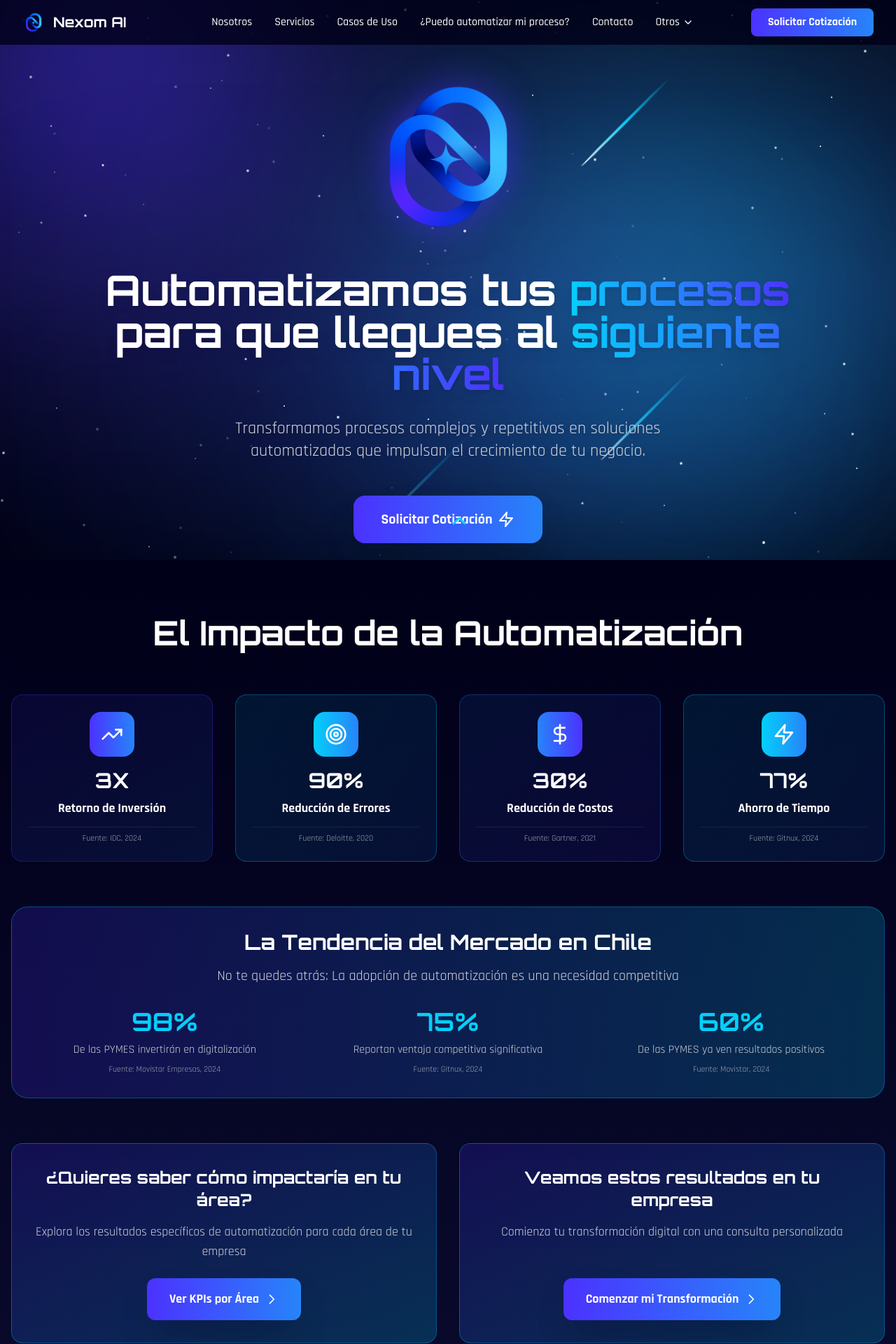
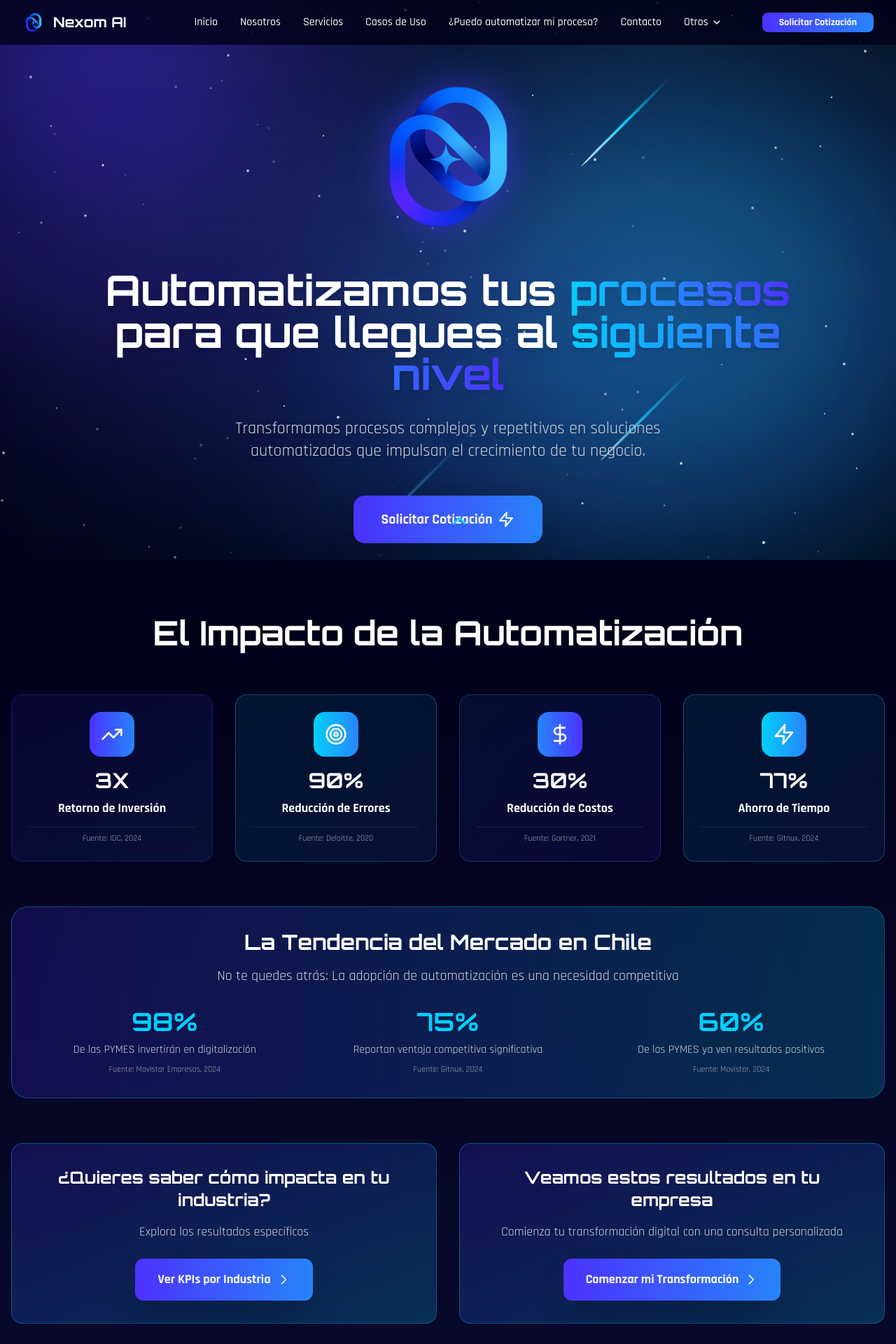
Before and after one commit to jaravenasabugo/Nexom-AI-Web, a React (Vite) app: page / in a window 1280 px wide. Shown: the top 1920 px of the page at 70% size. Built offline with nearby package versions, Linux system fonts and the light colour scheme.

Commit message:
Actualización de textos en KPIs y Navbar para industria

```diff
--- a/src/components/KPIs.tsx
+++ b/src/components/KPIs.tsx
@@ -237,10 +237,10 @@ const KPIs = () => {
             <div className="bg-gradient-to-br from-[#4B32FF]/20 to-[#04CFFB]/20 rounded-2xl border border-[#04CFFB]/30 backdrop-blur-sm p-6 sm:p-8 flex flex-col h-full">
               <div className="text-center flex-grow">
                 <h3 className="text-xl sm:text-2xl font-orbitron font-bold text-white mb-4">
-                  ¿Quieres saber cómo impactaría en tu área?
+                  ¿Quieres saber cómo impacta en tu industria?
                 </h3>
                 <p className="text-base sm:text-lg text-gray-300 font-rajdhani mb-6">
-                  Explora los resultados específicos de automatización para cada área de tu empresa
+                  Explora los resultados específicos
                 </p>
               </div>
               <div className="text-center">
@@ -248,7 +248,7 @@ const KPIs = () => {
                   href="/kpis-por-area"
                   className="inline-flex items-center px-6 py-3 sm:px-8 sm:py-4 bg-gradient-to-r from-[#4B32FF] to-[#2784FA] text-white font-rajdhani font-bold text-base sm:text-lg rounded-xl hover:from-[#5027FE] hover:to-[#04CFFB] transition-all duration-300 transform hover:scale-105 shadow-2xl min-h-[48px]"
                 >
-                  Ver KPIs por Área
+                  Ver KPIs por Industria
                   <svg className="ml-2 w-4 h-4 sm:w-5 sm:h-5" fill="none" stroke="currentColor" viewBox="0 0 24 24">
                     <path strokeLinecap="round" strokeLinejoin="round" strokeWidth={2} d="M9 5l7 7-7 7" />
                   </svg>
--- a/src/components/Navbar.tsx
+++ b/src/components/Navbar.tsx
@@ -79,6 +79,7 @@ const Navbar = () => {
   };
 
   const navItems = [
+    { name: 'Inicio', id: 'hero', isLink: true, href: '/' },
     { name: 'Nosotros', id: 'nosotros', isLink: true, href: '/nosotros' },
     { name: 'Servicios', id: 'services' },
     { name: 'Casos de Uso', id: 'use-cases' },
@@ -114,7 +115,7 @@ const Navbar = () => {
           </div>
 
           {/* Desktop Menu */}
-          <div className="hidden md:block">
+          <div className="hidden lg:block">
             <div className="ml-10 flex items-baseline space-x-8">
               {navItems.map((item) => (
                 item.isLink ? (
@@ -181,6 +182,30 @@ const Navbar = () => {
             </div>
           </div>
 
+          {/* Tablet Menu */}
+          <div className="hidden md:block lg:hidden">
+            <div className="flex items-center space-x-4">
+              <Link
+                to="/"
+                className="text-white hover:text-[#04CFFB] font-rajdhani font-medium transition-colors duration-300 text-sm"
+              >
+                Inicio
+              </Link>
+              <Link
+                to="/nosotros"
+                className="text-white hover:text-[#04CFFB] font-rajdhani font-medium transition-colors duration-300 text-sm"
+              >
+                Nosotros
+              </Link>
+              <button
+                onClick={() => scrollToSection('services')}
+                className="text-white hover:text-[#04CFFB] font-rajdhani font-medium transition-colors duration-300 text-sm"
+              >
+                Servicios
+              </button>
+            </div>
+          </div>
+
           {/* CTA Button */}
           <div className="hidden md:block">
             {location.pathname === '/preguntas-frecuentes' || location.pathname === '/nosotros' || location.pathname === '/kpis-por-area' ? (
@@ -194,14 +219,14 @@ const Navbar = () => {
                     }
                   }, 100);
                 }}
-                className="inline-flex items-center px-6 py-2 bg-gradient-to-r from-[#4B32FF] to-[#2784FA] text-white font-rajdhani font-bold rounded-lg hover:from-[#5027FE] hover:to-[#04CFFB] transition-all duration-300 transform hover:scale-105 shadow-lg"
+                className="inline-flex items-center px-2 py-1 md:px-2 lg:px-3 xl:px-6 bg-gradient-to-r from-[#4B32FF] to-[#2784FA] text-white font-rajdhani font-bold rounded-lg hover:from-[#5027FE] hover:to-[#04CFFB] transition-all duration-300 transform hover:scale-105 shadow-lg text-xs md:text-xs lg:text-xs xl:text-sm"
               >
                 Solicitar Cotización
               </button>
             ) : (
               <button
                 onClick={() => scrollToSection('contact')}
-                className="inline-flex items-center px-6 py-2 bg-gradient-to-r from-[#4B32FF] to-[#2784FA] text-white font-rajdhani font-bold rounded-lg hover:from-[#5027FE] hover:to-[#04CFFB] transition-all duration-300 transform hover:scale-105 shadow-lg"
+                className="inline-flex items-center px-2 py-1 md:px-2 lg:px-3 xl:px-6 bg-gradient-to-r from-[#4B32FF] to-[#2784FA] text-white font-rajdhani font-bold rounded-lg hover:from-[#5027FE] hover:to-[#04CFFB] transition-all duration-300 transform hover:scale-105 shadow-lg text-xs md:text-xs lg:text-xs xl:text-sm"
               >
                 Solicitar Cotización
               </button>
@@ -286,14 +311,14 @@ const Navbar = () => {
                     }
                   }, 100);
                 }}
-                className="block w-full text-left px-3 py-3 mt-4 bg-gradient-to-r from-[#4B32FF] to-[#2784FA] text-white font-rajdhani font-bold rounded-lg hover:from-[#5027FE] hover:to-[#04CFFB] transition-all duration-300"
+                className="block w-full text-center px-4 py-3 mt-4 bg-gradient-to-r from-[#4B32FF] to-[#2784FA] text-white font-rajdhani font-bold rounded-lg hover:from-[#5027FE] hover:to-[#04CFFB] transition-all duration-300 text-sm shadow-lg"
               >
                 Solicitar Cotización
               </button>
             ) : (
               <button
                 onClick={() => scrollToSection('contact')}
-                className="block w-full text-left px-3 py-3 mt-4 bg-gradient-to-r from-[#4B32FF] to-[#2784FA] text-white font-rajdhani font-bold rounded-lg hover:from-[#5027FE] hover:to-[#04CFFB] transition-all duration-300"
+                className="block w-full text-center px-4 py-3 mt-4 bg-gradient-to-r from-[#4B32FF] to-[#2784FA] text-white font-rajdhani font-bold rounded-lg hover:from-[#5027FE] hover:to-[#04CFFB] transition-all duration-300 text-sm shadow-lg"
               >
                 Solicitar Cotización
               </button>
--- a/src/pages/KPIsAreaPage.tsx
+++ b/src/pages/KPIsAreaPage.tsx
@@ -485,10 +485,10 @@ const KPIsAreaPage: React.FC = () => {
           <div className="max-w-7xl mx-auto">
             <div className="text-center mb-8">
               <h1 className="text-4xl md:text-5xl font-orbitron font-bold text-white mb-6">
-                KPIs por Área de Negocio
+                KPIs por Industria
               </h1>
               <p className="text-xl text-gray-300 font-rajdhani max-w-4xl mx-auto leading-relaxed mb-6">
-                Descubre cómo la automatización puede transformar específicamente tu área de trabajo con resultados medibles y concretos
+                Descubre cómo la automatización puede transformar específicamente tu Industria con resultados medibles y concretos
               </p>
             </div>
 
@@ -510,10 +510,10 @@ const KPIsAreaPage: React.FC = () => {
           <div className="max-w-7xl mx-auto">
             <div className="text-center mb-12">
               <h2 className="text-3xl font-orbitron font-bold text-white mb-4">
-                Resultados Específicos por Área
+                Resultados Específicos por Industria
               </h2>
               <p className="text-lg text-gray-300 font-rajdhani mb-8">
-                Deslízate para explorar los impactos de la automatización en cada área de tu empresa
+                Deslízate para explorar los impactos de la automatización
               </p>
 
               {/* Menú desplegable para selección rápida */}
@@ -660,7 +660,7 @@ const KPIsAreaPage: React.FC = () => {
             {/* CTA Final */}
             <div className="text-center mt-16">
               <p className="text-base sm:text-lg text-gray-300 font-rajdhani mb-6">
-                ¿Quieres implementar estas mejoras en tu área?
+                ¿Quieres estas mejoras en tu empresa?
               </p>
               <button
                 onClick={handleGoToContact}
```
